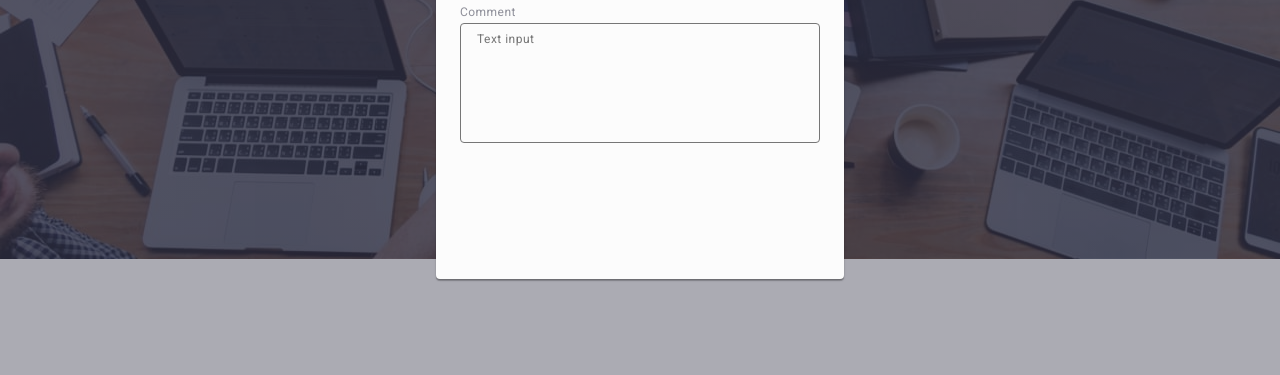
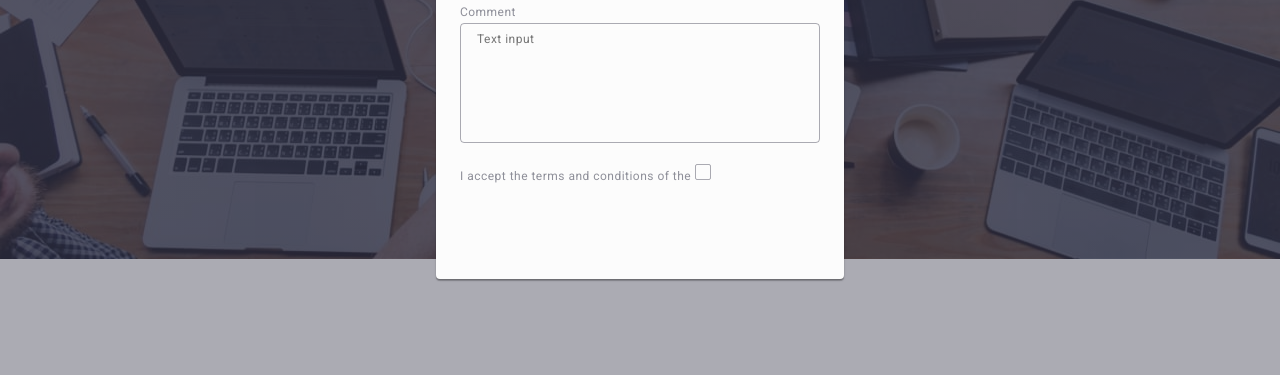
Before and after one commit to AlexSandr90/goit-markup-hw-05, a plain HTML site: page index.html in a window 1280 px wide. Shown: the part 413-788 px from the top of the page. Drawn offline with nearby package versions, Linux system fonts and the light colour scheme.

Commit message:
modal form

```diff
--- a/css/styles.css
+++ b/css/styles.css
@@ -707,7 +707,7 @@ body {
     font-size: 12px;
     line-height: 1.17;
     letter-spacing: 0.04em;
-    color: rgba(46, 47, 66, 0.4);
+    border: 1px solid rgba(46, 47, 66, 0.4);
     border-radius: 4px;
     background-color: transparent;
     padding: 8px 16px;
@@ -719,3 +719,26 @@ body {
 .modal-form-textarea:focus {
     border-color: #4D5AE5;
 }
+
+.modal-form-privacy {
+    margin-bottom: 24px;
+}
+
+.form-privacy-label {
+    font-size: 12px;
+    line-height: 1.17;
+    letter-spacing: 0.04em;
+    color: #8e8f99;
+}
+
+.form-privacy-span {
+    width: 16px;
+    height: 16px;
+    border: 1px solid rgba(46, 47, 66, 0.4);
+    border-radius: 2px;
+    transition: background-color 250ms cubic-bezier(0.4, 0, 0.2, 1), border 250ms cubic-bezier(0.4, 0, 0.2, 1), fill 250ms cubic-bezier(0.4, 0, 0.2, 1);
+    display: inline-flex;
+    align-items: center;
+    justify-content: center;
+    fill: transparent;
+}
--- a/index.html
+++ b/index.html
@@ -508,6 +508,19 @@
                 rows="10"
               ></textarea>
           </div>
+
+          <div class="modal-form-privacy">
+            <input
+              type="checkbox"
+              id="user-privacy"
+              value="true"
+              class="visually-hidden"
+            >
+            <label for="user-privacy" class="form-privacy-label">
+              I accept the terms and conditions of the
+              <span class="form-privacy-span"></span>
+            </label>
+          </div>
         </form>
       </div>
   </div>
```
